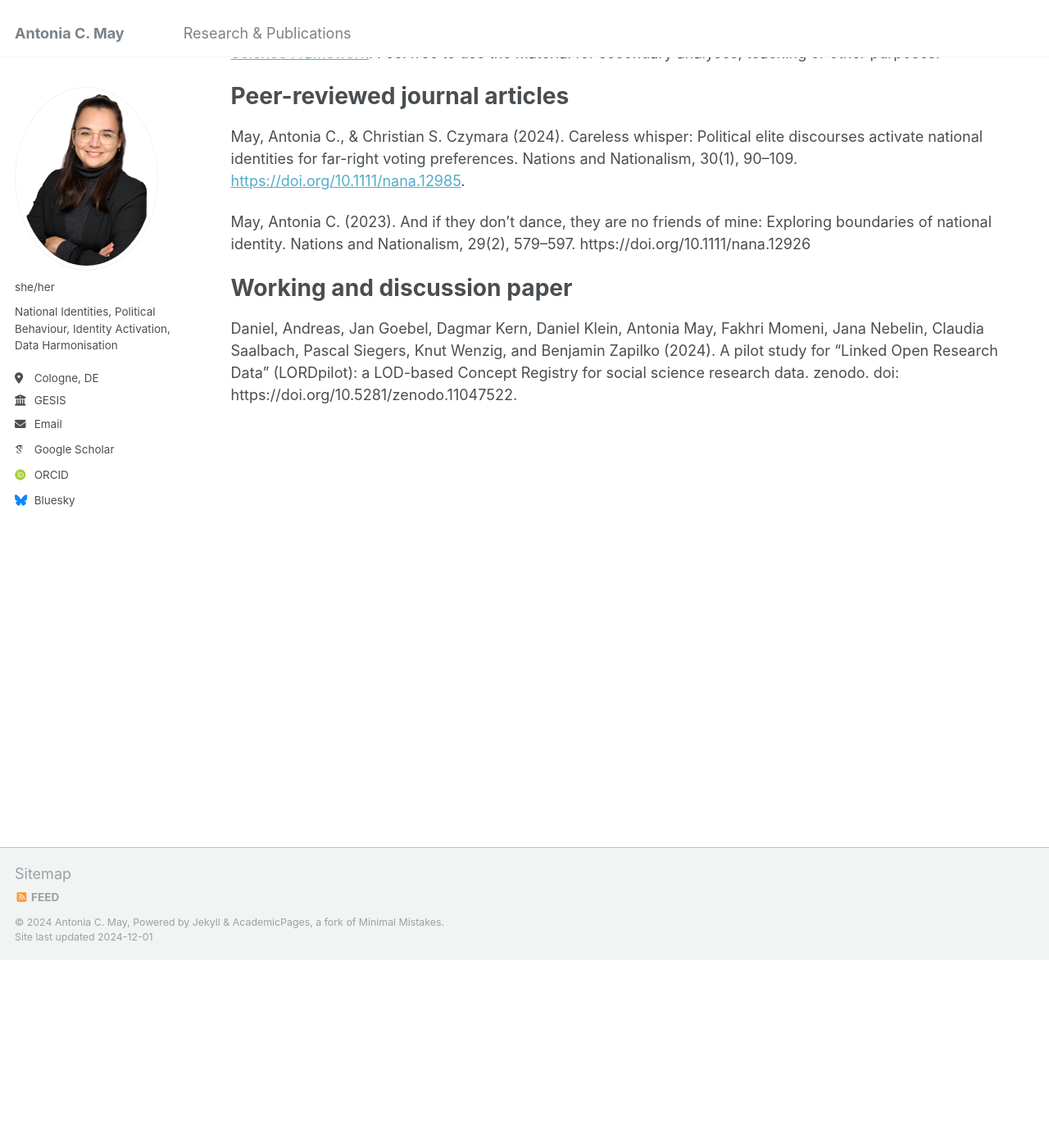
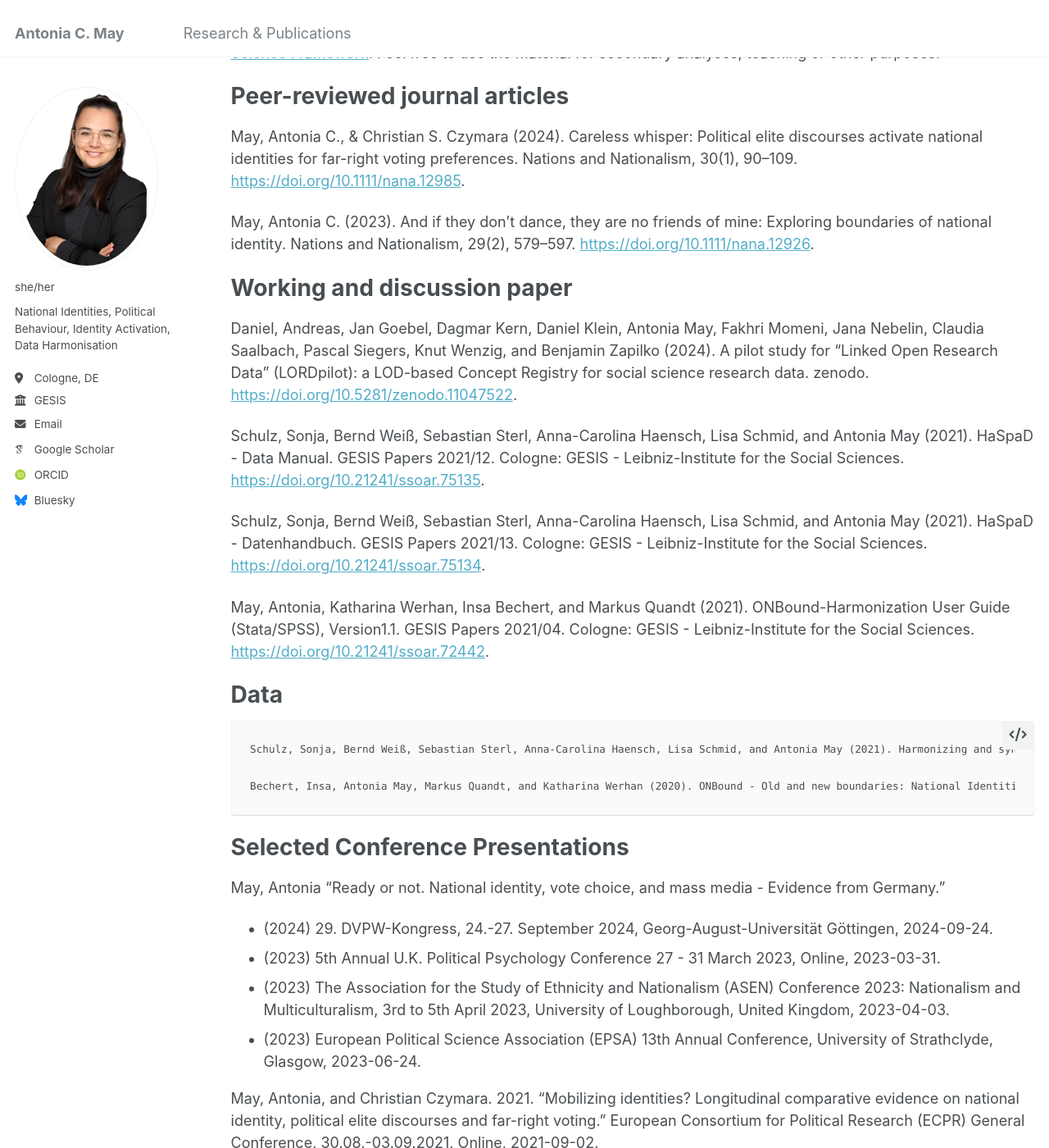
Before and after one commit to mayantonia/mayantonia.github.io, a Jekyll site: the page built from _pages/research.md, in a window 1280 px wide and 1400 px high, scrolled down 229 px. Shown: the whole window at 82% size. Built offline with Jekyll 4.4.1, drawn with Linux system fonts in a browser that asks for light colours; some web fonts are replaced.

Commit message:
Update research.md

```diff
--- a/_pages/research.md
+++ b/_pages/research.md
@@ -16,9 +16,31 @@ Peer-reviewed journal articles
 
  May, Antonia C., & Christian S. Czymara (2024). Careless whisper: Political elite discourses activate national identities for far-right voting preferences. Nations and Nationalism, 30(1), 90–109. [https://doi.org/10.1111/nana.12985](https://doi.org/10.1111/nana.12985).
 
- May, Antonia C. (2023). And if they don't dance, they are no friends of mine: Exploring boundaries of national identity. Nations and Nationalism, 29(2), 579–597. https://doi.org/10.1111/nana.12926
+ May, Antonia C. (2023). And if they don't dance, they are no friends of mine: Exploring boundaries of national identity. Nations and Nationalism, 29(2), 579–597. [https://doi.org/10.1111/nana.12926](https://doi.org/10.1111/nana.12926).
 
 Working and discussion paper
 ======
 
- Daniel, Andreas, Jan Goebel, Dagmar Kern, Daniel Klein, Antonia May, Fakhri Momeni, Jana Nebelin, Claudia Saalbach, Pascal Siegers, Knut Wenzig, and Benjamin Zapilko (2024). A pilot study for "Linked Open Research Data" (LORDpilot): a LOD-based Concept Registry for social science research data. zenodo. doi: https://doi.org/10.5281/zenodo.11047522.
+ Daniel, Andreas, Jan Goebel, Dagmar Kern, Daniel Klein, Antonia May, Fakhri Momeni, Jana Nebelin, Claudia Saalbach, Pascal Siegers, Knut Wenzig, and Benjamin Zapilko (2024). A pilot study for "Linked Open Research Data" (LORDpilot): a LOD-based Concept Registry for social science research data. zenodo. [https://doi.org/10.5281/zenodo.11047522](https://doi.org/10.5281/zenodo.11047522).
+
+ Schulz, Sonja, Bernd Weiß, Sebastian Sterl, Anna-Carolina Haensch, Lisa Schmid, and Antonia May (2021). HaSpaD - Data Manual. GESIS Papers 2021/12. Cologne: GESIS - Leibniz-Institute for the Social Sciences. [https://doi.org/10.21241/ssoar.75135](https://doi.org/10.21241/ssoar.75135).
+
+ Schulz, Sonja, Bernd Weiß, Sebastian Sterl, Anna-Carolina Haensch, Lisa Schmid, and Antonia May (2021). HaSpaD - Datenhandbuch. GESIS Papers 2021/13. Cologne: GESIS - Leibniz-Institute for the Social Sciences. [https://doi.org/10.21241/ssoar.75134](https://doi.org/10.21241/ssoar.75134).
+
+ May, Antonia, Katharina Werhan, Insa Bechert, and Markus Quandt (2021). ONBound-Harmonization User Guide (Stata/SPSS), Version1.1. GESIS Papers 2021/04. Cologne: GESIS - Leibniz-Institute for the Social Sciences. [https://doi.org/10.21241/ssoar.72442](https://doi.org/10.21241/ssoar.72442).
+
+Data
+======
+	Schulz, Sonja, Bernd Weiß, Sebastian Sterl, Anna-Carolina Haensch, Lisa Schmid, and Antonia May (2021). Harmonizing and synthesizing partnership histories from different research data infrastructures: A model project for linking research data from various infrastructure (HaSpaD). Datenfile Version 1.2. [https://doi.org/10.7802/2429](https://doi.org/10.7802/2429).
+
+	Bechert, Insa, Antonia May, Markus Quandt, and Katharina Werhan (2020). ONBound - Old and new boundaries: National Identities and Religion: Customized dataset. GESIS Data Archive, Cologne. [Access here](https://www.gesis.org/en/services/processing-and-analyzing-data/data-harmonization/onbound).
+
+Selected Conference Presentations
+======
+May, Antonia "Ready or not. National identity, vote choice, and mass media - Evidence from Germany."
+- (2024) 29. DVPW-Kongress, 24.-27. September 2024, Georg-August-Universität Göttingen, 2024-09-24.
+- (2023) 5th Annual U.K. Political Psychology Conference 27 - 31 March 2023, Online, 2023-03-31.
+- (2023) The Association for the Study of Ethnicity and Nationalism (ASEN) Conference 2023: Nationalism and Multiculturalism, 3rd to 5th April 2023, University of Loughborough, United Kingdom, 2023-04-03.
+- (2023) European Political Science Association (EPSA) 13th Annual Conference, University of Strathclyde, Glasgow, 2023-06-24.
+
+May, Antonia, and Christian Czymara. 2021. "Mobilizing identities? Longitudinal comparative evidence on national identity, political elite discourses and far-right voting." European Consortium for Political Research (ECPR) General Conference, 30.08.-03.09.2021, Online, 2021-09-02.
```
